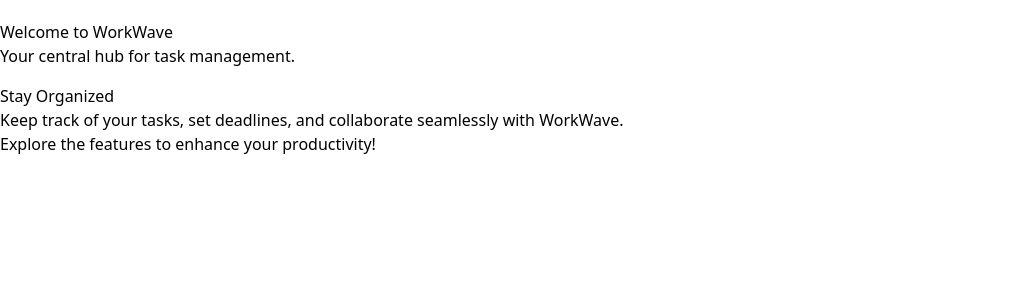
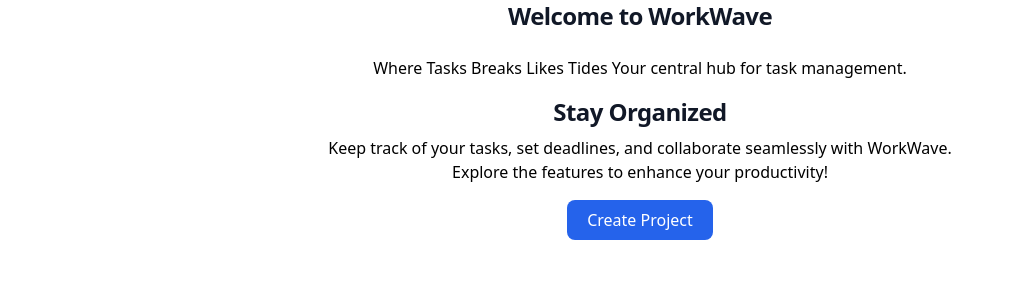
Before and after one commit to SHIV000000/WorkWave, a Django app: page / in a window 1280 px wide. Shown: the part 88-388 px from the top of the page, without its empty margins (0-1014 px from the left). Run offline with Django 5.2, Linux system fonts and the light colour scheme; a user stored in the database is signed in; some libraries are stand-ins or nearby versions.

Commit message:
Update home.html

```diff
--- a/workwave/tasks/templates/tasks/home.html
+++ b/workwave/tasks/templates/tasks/home.html
@@ -1,18 +1,23 @@
 <!-- tasks/templates/tasks/home.html -->
 
-{% extends 'base.html' %}
+{% extends 'base.html' %} {% block content %}
+<div class="flex flex-col items-center justify-center space-y-4">
+  <h1 class="mb-2 text-2xl font-bold tracking-tight text-gray-900"> Welcome to WorkWave</h1>
+  <p>Where Tasks Breaks Likes Tides Your central hub for task management.</p>
 
-{% block content %}
-  <div class="container mt-5">
-    <h1>Welcome to WorkWave</h1>
-    <p>Your central hub for task management.</p>
+  <div class="mt-4">
+    <h2 class="mb-2 text-2xl text-center font-bold tracking-tight text-gray-900">Stay Organized</h2>
+    <h2>
+      Keep track of your tasks, set deadlines, and collaborate seamlessly with
+      WorkWave.
+    </h2>
+    <h2 class= "text-center" >Explore the features to enhance your productivity!</h2>
+  </div>
+  <a
+    class="py-2 px-5 bg-blue-600 text-white rounded-lg mt-6"
+    href="{% url 'project_create' %}"
+    >Create Project</a
+  >
+</div>
 
-
-    <!-- Additional Information Section -->
-    <div class="mt-4">
-      <h2>Stay Organized</h2>
-      <p>Keep track of your tasks, set deadlines, and collaborate seamlessly with WorkWave.</p>
-      <p>Explore the features to enhance your productivity!</p>
-    </div>
-  </div>
 {% endblock %}
```
